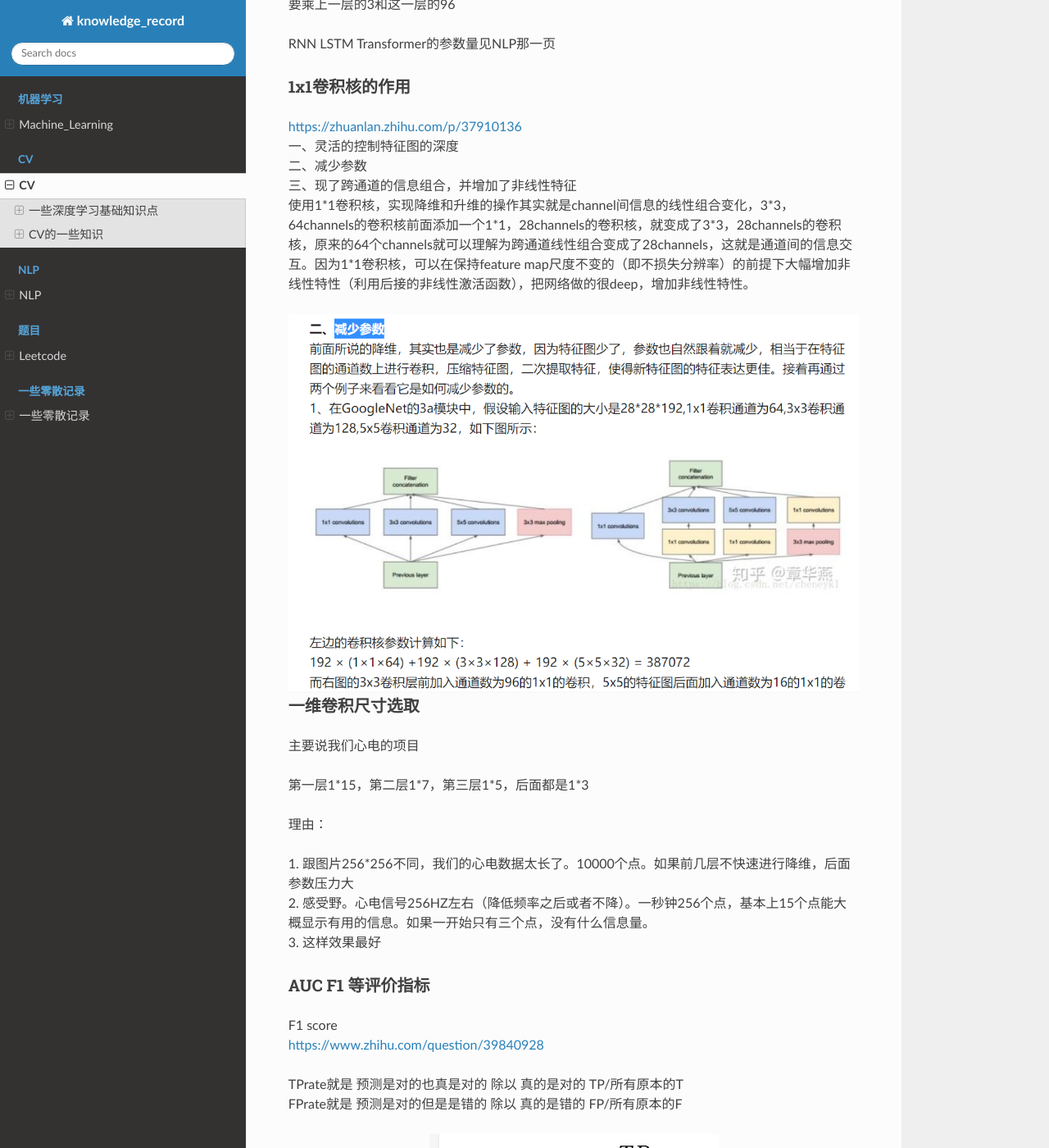
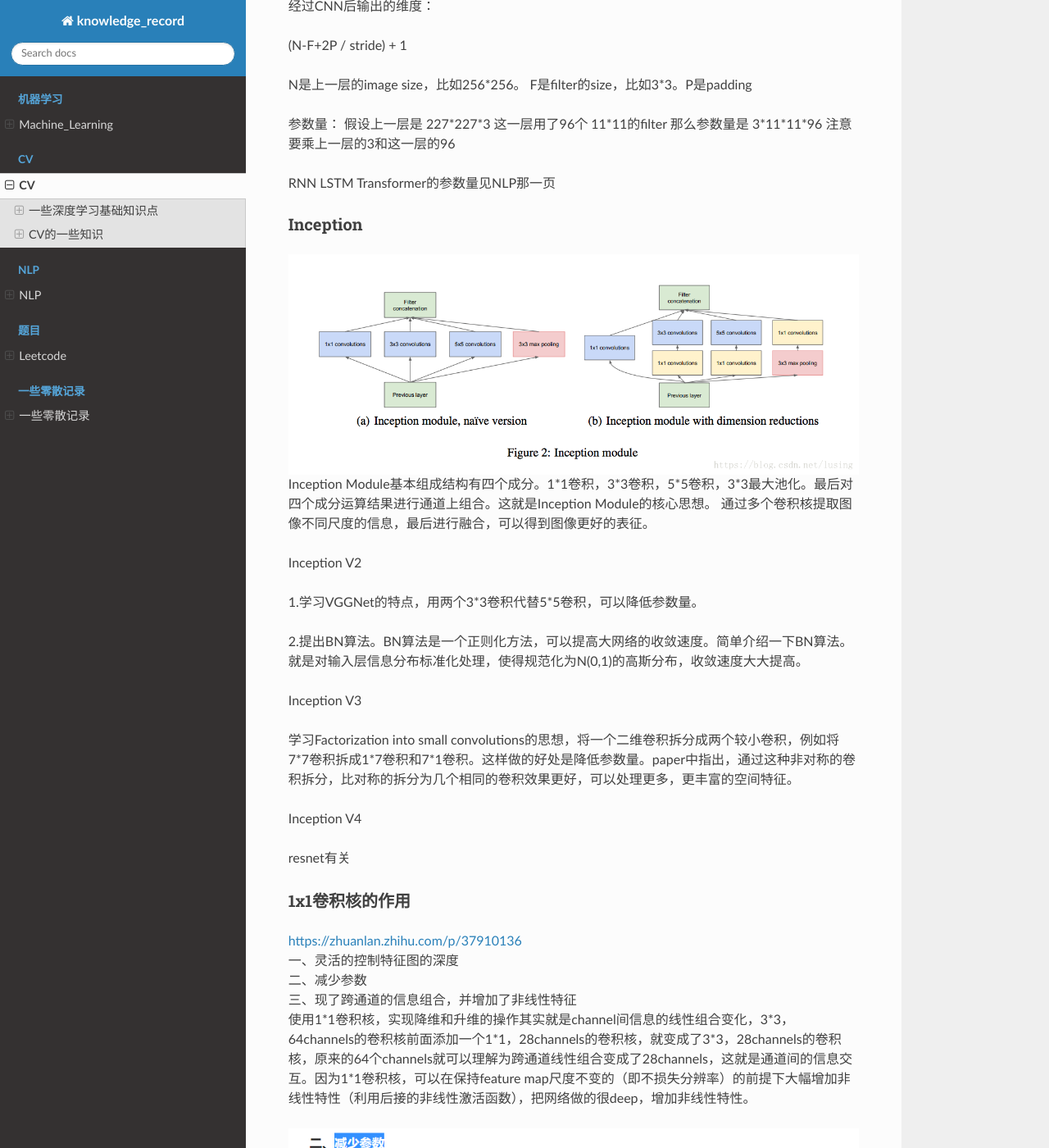
Before and after one commit to luochuankai-JHU/knowledge_record, a Sphinx documentation site: the page built from docs/cv/cv.rst, in a window 1280 px wide and 1400 px high, scrolled down 13772 px. Shown: the whole window at 82% size. Built offline with Sphinx 7.4.7 and the Read the Docs theme 2.0.0, drawn with Linux system fonts in a browser that asks for light colours; some of the changed text lies outside the part shown.

Commit message:
Inception

```diff
--- a/docs/cv/cv.rst
+++ b/docs/cv/cv.rst
@@ -130,6 +130,14 @@ BN层具体过程、反向传播、求导
 
 .. image:: ../../_static/cv/BN求导.png
 	:align: center
+
+BN解决过拟合
+''''''''''''''''''''''''''''''''''
+Batch Normalization的主要作用是加快网络的训练速度。
+
+如果硬要说是防止过拟合，可以这样理解：BN每次的mini-batch的数据都不一样，但是每次的mini-batch的数据都会对moving mean和moving variance产生作用，可以认为是引入了噪声
+
+
 
 BN和Dropout 共同使用
 ------------------------------------------
@@ -427,6 +435,29 @@ N是上一层的image size，比如256*256。 F是filter的size，比如3*3。P
 
 RNN LSTM Transformer的参数量见NLP那一页
 
+Inception
+-----------------------
+.. image:: ../../_static/cv/Inception.png
+	:align: center
+
+Inception Module基本组成结构有四个成分。1*1卷积，3*3卷积，5*5卷积，3*3最大池化。最后对四个成分运算结果进行通道上组合。这就是Inception Module的核心思想。
+通过多个卷积核提取图像不同尺度的信息，最后进行融合，可以得到图像更好的表征。
+
+
+Inception V2
+
+1.学习VGGNet的特点，用两个3*3卷积代替5*5卷积，可以降低参数量。
+
+2.提出BN算法。BN算法是一个正则化方法，可以提高大网络的收敛速度。简单介绍一下BN算法。就是对输入层信息分布标准化处理，使得规范化为N(0,1)的高斯分布，收敛速度大大提高。
+
+Inception V3
+
+学习Factorization into small convolutions的思想，将一个二维卷积拆分成两个较小卷积，例如将7*7卷积拆成1*7卷积和7*1卷积。这样做的好处是降低参数量。paper中指出，通过这种非对称的卷积拆分，比对称的拆分为几个相同的卷积效果更好，可以处理更多，更丰富的空间特征。
+
+Inception V4
+
+resnet有关
+
 
 1x1卷积核的作用
 --------------------------
```
Also changed, not shown: docs/python/python.rst (+22 -0 lines), docs/_static/cv/Inception.png (added).
